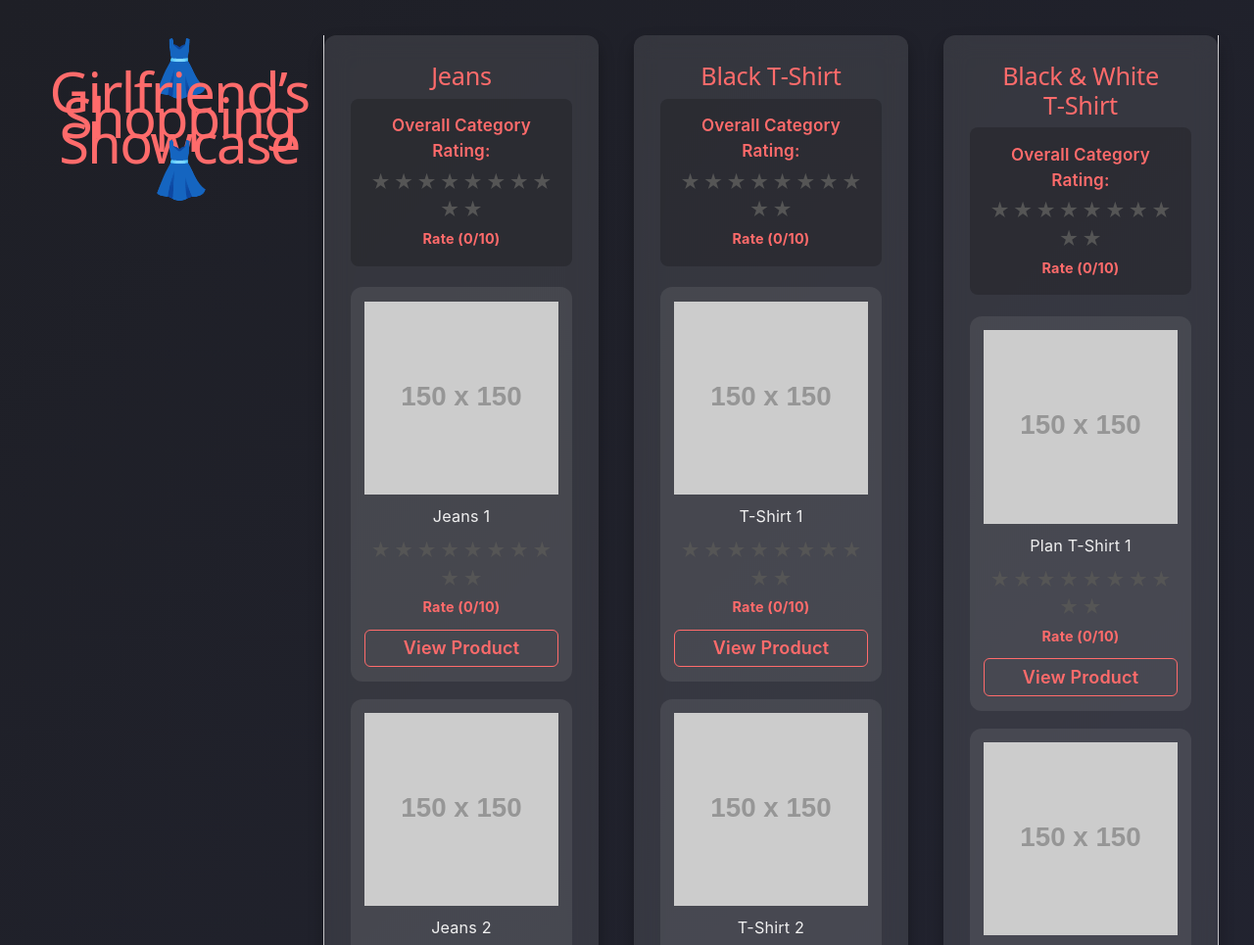
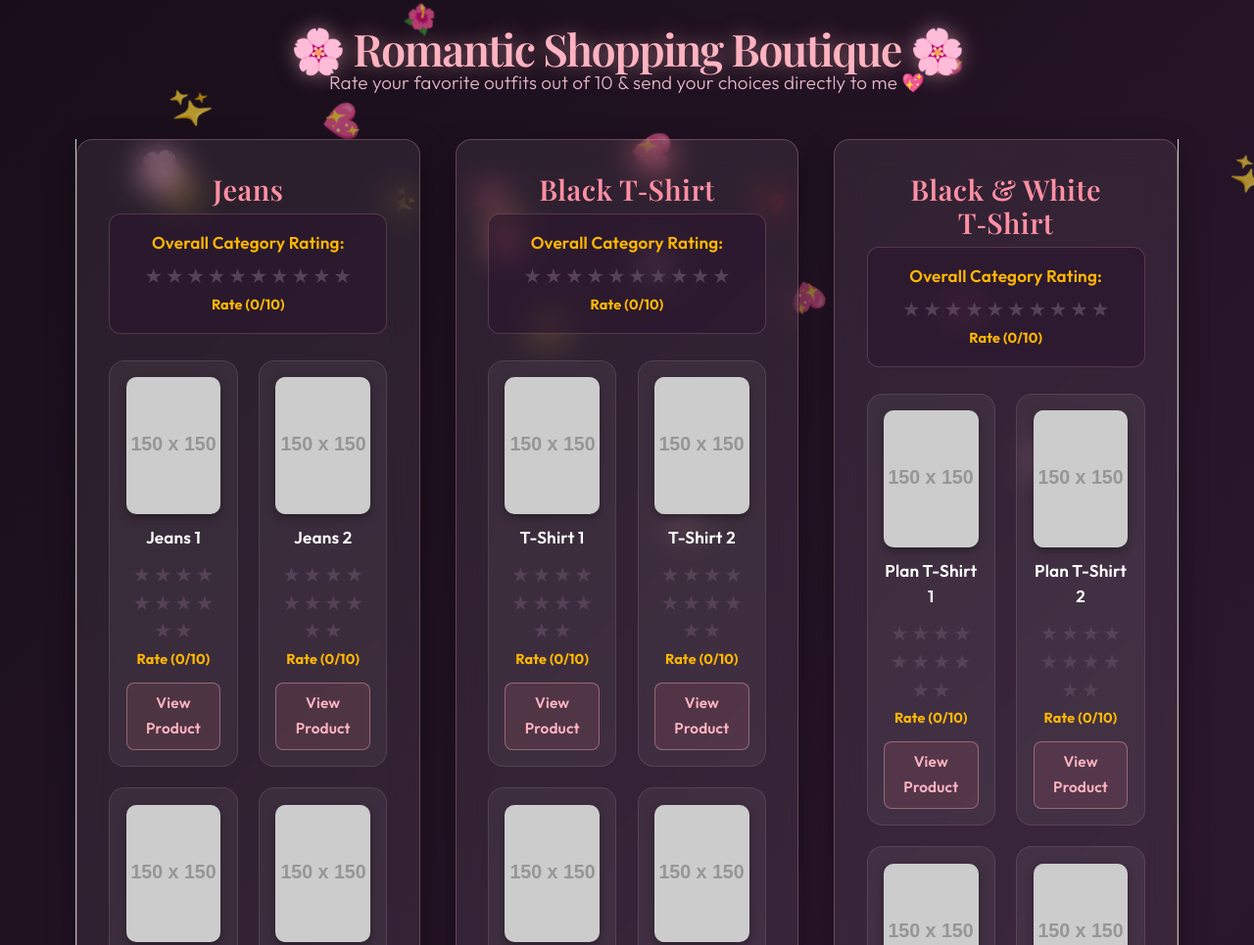
Before and after one commit to kogproject/girlfriend-shop, a website built with Vite: page index.html in a window 1280 px wide. Shown: the top 965 px of the page at 98% size. Built offline with nearby package versions, Linux system fonts and the light colour scheme; placeholder pictures from the web are drawn by us; a web font is replaced by a local one.

Commit message:
Enhance site with romantic floral design, floating flower petals animation, and WhatsApp rating share

```diff
--- a/index.html
+++ b/index.html
@@ -4,10 +4,17 @@
     <meta charset="UTF-8" />
     <link rel="icon" type="image/svg+xml" href="/favicon.svg" />
     <meta name="viewport" content="width=device-width, initial-scale=1.0" />
-    <title>girlfriend-shop</title>
+    <title>🌸 Shopping Boutique for My Love 🌸</title>
+    <link rel="preconnect" href="https://fonts.googleapis.com">
+    <link rel="preconnect" href="https://fonts.gstatic.com" crossorigin>
+    <link href="https://fonts.googleapis.com/css2?family=Outfit:wght@300;400;600;700&family=Playfair+Display:ital,wght@0,600;1,600&display=swap" rel="stylesheet">
   </head>
   <body>
-    <header><h1 style="text-align:center;color:var(--accent);margin-top:1rem;">👗 Girlfriend’s Shopping Showcase 👗</h1></header>
+    <div class="floral-bg"></div>
+    <header class="header-container">
+      <h1 class="main-title">🌸 Romantic Shopping Boutique 🌸</h1>
+      <p class="sub-title">Rate your favorite outfits out of 10 & send your choices directly to me 💖</p>
+    </header>
     <div id="app"></div>
     <script type="module" src="./src/main.js"></script>
   </body>
--- a/src/custom.css
+++ b/src/custom.css
@@ -1,112 +1,168 @@
-/* Premium glassmorphism design */
+/* Romantic Floral Glassmorphism Theme */
 :root {
-  --bg: linear-gradient(135deg, #1e1f26, #27293d);
-  --card-bg: rgba(255, 255, 255, 0.1);
-  --text: #f0f0f0;
-  --accent: #ff6b6b;
-  --accent-dark: #ff4c4c;
-  --shadow: rgba(0, 0, 0, 0.3) 0 8px 16px;
-  --border-radius: 12px;
-  --transition: all 0.3s ease;
+  --bg: linear-gradient(135deg, #180e19 0%, #2b172d 50%, #15091a 100%);
+  --card-bg: rgba(255, 240, 245, 0.07);
+  --card-border: rgba(255, 182, 193, 0.25);
+  --text: #fbebf2;
+  --accent: #ff758c;
+  --accent-glow: rgba(255, 117, 140, 0.4);
+  --accent-gold: #ffb703;
+  --shadow: rgba(0, 0, 0, 0.4) 0 10px 30px;
+  --border-radius: 16px;
+  --transition: all 0.35s cubic-bezier(0.25, 0.8, 0.25, 1);
 }
 
 body {
-  font-family: 'Inter', system-ui, sans-serif;
+  font-family: 'Outfit', system-ui, sans-serif;
   margin: 0;
   background: var(--bg);
   color: var(--text);
   min-height: 100vh;
   display: flex;
-  justify-content: center;
-  align-items: flex-start;
-  padding: 2rem;
+  flex-direction: column;
+  align-items: center;
+  padding: 2rem 1rem;
+  overflow-x: hidden;
+  position: relative;
 }
 
+/* Header Aesthetics */
+.header-container {
+  text-align: center;
+  margin-bottom: 2.5rem;
+  z-index: 10;
+}
+
+.main-title {
+  font-family: 'Playfair Display', serif;
+  font-size: 2.5rem;
+  color: #ffb3c1;
+  text-shadow: 0 0 20px rgba(255, 179, 193, 0.5);
+  margin: 0 0 0.5rem 0;
+}
+
+.sub-title {
+  font-size: 1.05rem;
+  color: #e2b4c7;
+  font-weight: 300;
+  margin: 0;
+}
+
+/* Container & Category Layout */
 .shop-container {
   max-width: 1200px;
   width: 100%;
   display: grid;
   gap: 2rem;
-  grid-template-columns: repeat(auto-fit, minmax(280px, 1fr));
+  grid-template-columns: repeat(auto-fit, minmax(300px, 1fr));
+  z-index: 10;
 }
 
 .category {
   background: var(--card-bg);
-  backdrop-filter: blur(12px);
+  backdrop-filter: blur(16px);
+  -webkit-backdrop-filter: blur(16px);
+  border: 1px solid var(--card-border);
   border-radius: var(--border-radius);
-  padding: 1.5rem;
+  padding: 1.8rem;
   box-shadow: var(--shadow);
   transition: var(--transition);
+  position: relative;
 }
 
 .category:hover {
-  transform: translateY(-4px);
-  box-shadow: var(--shadow), 0 4px 12px rgba(0,0,0,0.2);
+  transform: translateY(-6px);
+  border-color: rgba(255, 117, 140, 0.5);
+  box-shadow: var(--shadow), 0 0 25px var(--accent-glow);
 }
 
 .category h2 {
+  font-family: 'Playfair Display', serif;
   margin-top: 0;
-  color: var(--accent);
-  font-size: 1.4rem;
+  color: #ff8fa3;
+  font-size: 1.6rem;
   text-align: center;
+  letter-spacing: 0.5px;
 }
 
+.category-rating-box {
+  text-align: center;
+  margin-bottom: 1.5rem;
+  background: rgba(43, 23, 45, 0.6);
+  border: 1px solid rgba(255, 182, 193, 0.2);
+  padding: 0.9rem;
+  border-radius: 12px;
+}
+
+.cat-rating-label {
+  font-weight: 600;
+  font-size: 0.95rem;
+  color: #ffb703;
+  display: block;
+  margin-bottom: 0.4rem;
+}
+
+/* Grid & Product Cards */
 .grid {
-  display: flex;
-  flex-wrap: wrap;
-  gap: 1rem;
-  justify-content: center;
+  display: grid;
+  grid-template-columns: repeat(auto-fit, minmax(130px, 1fr));
+  gap: 1.2rem;
   margin-top: 1rem;
 }
 
 .product-card {
-  background: rgba(255,255,255,0.08);
+  background: rgba(255, 255, 255, 0.05);
+  border: 1px solid rgba(255, 255, 255, 0.1);
   border-radius: var(--border-radius);
-  padding: 0.8rem;
+  padding: 0.9rem;
   text-align: center;
-  flex: 1 1 120px;
   display: flex;
   flex-direction: column;
-  gap: 0.5rem;
+  justify-content: space-between;
+  gap: 0.6rem;
+  transition: var(--transition);
+}
+
+.product-card:hover {
+  background: rgba(255, 255, 255, 0.1);
+  transform: translateY(-4px);
+  border-color: rgba(255, 117, 140, 0.4);
+}
+
+.product-card img {
+  width: 100%;
+  height: 140px;
+  object-fit: cover;
+  border-radius: 10px;
+  box-shadow: 0 4px 10px rgba(0,0,0,0.3);
 }
 
 .product-card p {
   margin: 0;
-  font-size: 0.9rem;
-  color: var(--text);
+  font-size: 0.95rem;
+  font-weight: 600;
+  color: #fff;
 }
 
 .product-link {
-  color: var(--accent);
+  color: #ffb3c1;
   text-decoration: none;
   font-weight: 600;
-  border: 1px solid var(--accent);
-  border-radius: 6px;
-  padding: 0.3rem 0.6rem;
+  border: 1px solid rgba(255, 179, 193, 0.4);
+  border-radius: 8px;
+  padding: 0.4rem 0.8rem;
+  font-size: 0.85rem;
   transition: var(--transition);
+  background: rgba(255, 117, 140, 0.1);
 }
 
 .product-link:hover {
   background: var(--accent);
   color: #fff;
+  box-shadow: 0 0 12px var(--accent-glow);
 }
 
-.category-rating-box {
-  text-align: center;
-  margin-bottom: 1.2rem;
-  background: rgba(0, 0, 0, 0.2);
-  padding: 0.8rem;
-  border-radius: 8px;
-}
-
-.cat-rating-label {
-  font-weight: 600;
-  font-size: 0.95rem;
-  color: var(--accent);
-  display: block;
-  margin-bottom: 0.3rem;
-}
-
+/* Rating Stars */
 .rating-wrapper {
   display: flex;
   flex-direction: column;
@@ -118,87 +174,137 @@ body {
   display: flex;
   justify-content: center;
   gap: 0.15rem;
-  font-size: 1.1rem;
+  font-size: 1.15rem;
   flex-wrap: wrap;
 }
 
 .score-text {
   font-size: 0.8rem;
-  font-weight: bold;
-  color: var(--accent);
+  font-weight: 700;
+  color: #ffb703;
 }
 
 .star {
   cursor: pointer;
-  color: #555;
+  color: #554256;
   transition: var(--transition);
+  user-select: none;
+}
+
+.star:hover {
+  transform: scale(1.2);
+  color: #ffb703;
 }
 
 .star.filled {
-  color: var(--accent);
+  color: #ffb703;
+  text-shadow: 0 0 8px rgba(255, 183, 3, 0.6);
 }
 
 .bra-toggle {
-  background: var(--accent);
+  background: linear-gradient(135deg, #ff758c, #ff7eb3);
   color: #fff;
   border: none;
   border-radius: var(--border-radius);
-  padding: 0.8rem 1.2rem;
-  font-size: 1rem;
+  padding: 1rem 1.8rem;
+  font-size: 1.05rem;
+  font-weight: 600;
   cursor: pointer;
+  box-shadow: var(--shadow);
   transition: var(--transition);
 }
 
 .bra-toggle:hover {
-  background: var(--accent-dark);
+  transform: scale(1.03);
+  box-shadow: 0 0 20px rgba(255, 117, 140, 0.6);
 }
 
+/* Share Bar & WhatsApp Button */
 .share-bar {
-  margin-top: 3rem;
+  margin-top: 3.5rem;
   margin-bottom: 2rem;
   display: flex;
   justify-content: center;
-  gap: 1rem;
+  gap: 1.2rem;
   flex-wrap: wrap;
   width: 100%;
+  z-index: 10;
 }
 
 .share-btn {
   border: none;
-  padding: 0.9rem 1.6rem;
-  font-size: 1.05rem;
-  font-weight: 600;
-  border-radius: var(--border-radius);
+  padding: 1.1rem 2rem;
+  font-size: 1.1rem;
+  font-weight: 700;
+  border-radius: 50px;
   cursor: pointer;
   transition: var(--transition);
   display: inline-flex;
   align-items: center;
-  gap: 0.5rem;
+  gap: 0.6rem;
   box-shadow: var(--shadow);
 }
 
 .whatsapp-btn {
-  background: #25d366;
+  background: linear-gradient(135deg, #25d366, #128c7e);
   color: #fff;
+  box-shadow: 0 0 20px rgba(37, 211, 102, 0.4);
 }
 
 .whatsapp-btn:hover {
-  background: #1eb956;
-  transform: translateY(-2px);
+  transform: translateY(-3px) scale(1.03);
+  box-shadow: 0 0 30px rgba(37, 211, 102, 0.6);
 }
 
 .email-btn {
-  background: rgba(255, 255, 255, 0.15);
-  color: #fff;
-  border: 1px solid rgba(255, 255, 255, 0.3);
+  background: rgba(255, 255, 255, 0.1);
+  color: #fbebf2;
+  border: 1px solid rgba(255, 255, 255, 0.25);
+  backdrop-filter: blur(10px);
 }
 
 .email-btn:hover {
-  background: rgba(255, 255, 255, 0.25);
-  transform: translateY(-2px);
+  background: rgba(255, 255, 255, 0.2);
+  transform: translateY(-3px);
+}
+
+/* Floating Flower Petals Animation */
+.petals-container {
+  position: fixed;
+  top: 0;
+  left: 0;
+  width: 100vw;
+  height: 100vh;
+  pointer-events: none;
+  z-index: 1;
+  overflow: hidden;
+}
+
+.petal {
+  position: absolute;
+  top: -10%;
+  animation: fall linear infinite;
+  opacity: 0.75;
+}
+
+@keyframes fall {
+  0% {
+    transform: translateY(0) rotate(0deg) translateX(0);
+    opacity: 0.8;
+  }
+  50% {
+    transform: translateY(50vh) rotate(180deg) translateX(25px);
+  }
+  100% {
+    transform: translateY(105vh) rotate(360deg) translateX(-25px);
+    opacity: 0.2;
+  }
 }
 
 @media (max-width: 600px) {
+  .main-title {
+    font-size: 1.8rem;
+  }
   .shop-container {
     grid-template-columns: 1fr;
   }
@@ -206,4 +312,7 @@ body {
     flex-direction: column;
     align-items: stretch;
   }
+  .share-btn {
+    justify-content: center;
+  }
 }
--- a/src/main.js
+++ b/src/main.js
@@ -131,46 +131,49 @@ function renderSpecialCollection(key, items) {
   return wrapper;
 }
 
+// Create falling flower petals animation
+function createFloatingPetals() {
+  const petalsContainer = document.createElement('div');
+  petalsContainer.className = 'petals-container';
+  const symbols = ['🌸', '🌹', '🌺', '🌷', '✨', '💖'];
+
+  for (let i = 0; i < 20; i++) {
+    const petal = document.createElement('span');
+    petal.className = 'petal';
+    petal.textContent = symbols[Math.floor(Math.random() * symbols.length)];
+    petal.style.left = `${Math.random() * 100}%`;
+    petal.style.animationDuration = `${5 + Math.random() * 8}s`;
+    petal.style.animationDelay = `${Math.random() * 5}s`;
+    petal.style.fontSize = `${1.2 + Math.random() * 1.2}rem`;
+    petalsContainer.appendChild(petal);
+  }
+  document.body.appendChild(petalsContainer);
+}
+
 function renderShareActions() {
   const bar = document.createElement('div');
   bar.className = 'share-bar';
 
   const shareBtn = document.createElement('button');
   shareBtn.className = 'share-btn whatsapp-btn';
-  shareBtn.innerHTML = '💬 Send My Category Ratings & Wishlist to Him via WhatsApp';
+  shareBtn.innerHTML = '💬 Send My Ratings & Wishlist via WhatsApp 🌹';
   shareBtn.addEventListener('click', () => {
-    let msg = "💖 *My Shopping Category Ratings & Wishlist (out of 10)* 💖\n\n";
-    let ratedCount = 0;
+    let msg = "🌸 *My Shopping Ratings & Favorite Outfits* 🌸\n\n";
 
     Object.entries(products).forEach(([key, items]) => {
       const catTitle = DISPLAY_TITLES[key] || key;
       const catRating = localStorage.getItem(`rating_${key}`);
 
       msg += `📌 *Category: ${catTitle}*\n`;
-      if (catRating && catRating > 0) {
-        msg += `   Overall Category Score: ${catRating}/10 ⭐\n`;
-        ratedCount++;
-      } else {
-        msg += `   Overall Category Score: Not rated\n`;
-      }
+      msg += `   Overall Score: ${catRating ? catRating + '/10 ⭐' : 'Not rated'}\n`;
 
-      let itemsAdded = false;
       items.forEach((item, index) => {
         const itemRating = localStorage.getItem(`item_rating_${key}_${index}`);
-        if (itemRating && itemRating > 0) {
-          msg += `   • ${item.title}: ${itemRating}/10 ⭐\n     Link: ${item.url}\n`;
-          itemsAdded = true;
-          ratedCount++;
-        }
+        msg += `   • ${item.title}: ${itemRating ? itemRating + '/10 ⭐' : 'Not rated'}\n     Link: ${item.url}\n`;
       });
 
       msg += "\n";
     });
-
-    if (ratedCount === 0) {
-      alert("Please rate some items or categories first by clicking the stars! ⭐");
-      return;
-    }
 
     const waUrl = `https://api.whatsapp.com/send?text=${encodeURIComponent(msg)}`;
     window.open(waUrl, '_blank');
@@ -178,7 +181,7 @@ function renderShareActions() {
 
   const emailBtn = document.createElement('button');
   emailBtn.className = 'share-btn email-btn';
-  emailBtn.innerHTML = '✉️ Send via Email';
+  emailBtn.innerHTML = '✉️ Send via Email 💌';
   emailBtn.addEventListener('click', () => {
     let body = "My Shopping Category Ratings & Wishlist (out of 10):\n\n";
     Object.entries(products).forEach(([key, items]) => {
@@ -187,13 +190,11 @@ function renderShareActions() {
       body += `Category: ${catTitle}\nOverall Rating: ${catRating ? catRating + '/10' : 'Not rated'}\n`;
       items.forEach((item, index) => {
         const itemRating = localStorage.getItem(`item_rating_${key}_${index}`);
-        if (itemRating) {
-          body += `  - ${item.title}: ${itemRating}/10 stars (${item.url})\n`;
-        }
+        body += `  - ${item.title}: ${itemRating ? itemRating + '/10' : 'Not rated'} (${item.url})\n`;
       });
       body += "\n";
     });
-    window.open(`mailto:?subject=${encodeURIComponent("My Shopping Category Ratings & Outfits!")}&body=${encodeURIComponent(body)}`);
+    window.open(`mailto:?subject=${encodeURIComponent("My Favorite Outfits!")}&body=${encodeURIComponent(body)}`);
   });
 
   bar.appendChild(shareBtn);
@@ -202,6 +203,7 @@ function renderShareActions() {
 }
 
 function init() {
+  createFloatingPetals();
   const app = document.getElementById('app');
   const container = document.createElement('div');
   container.className = 'shop-container';
```
